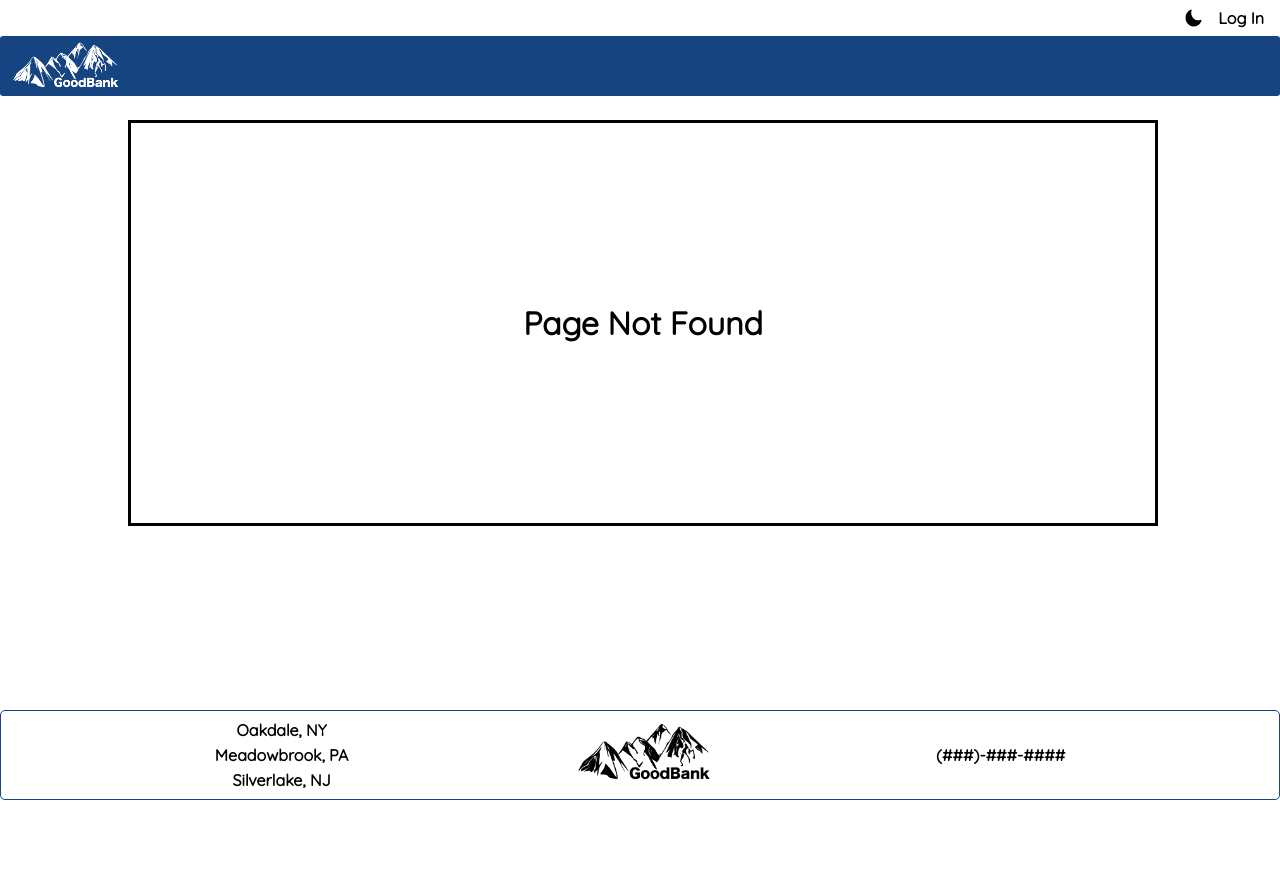
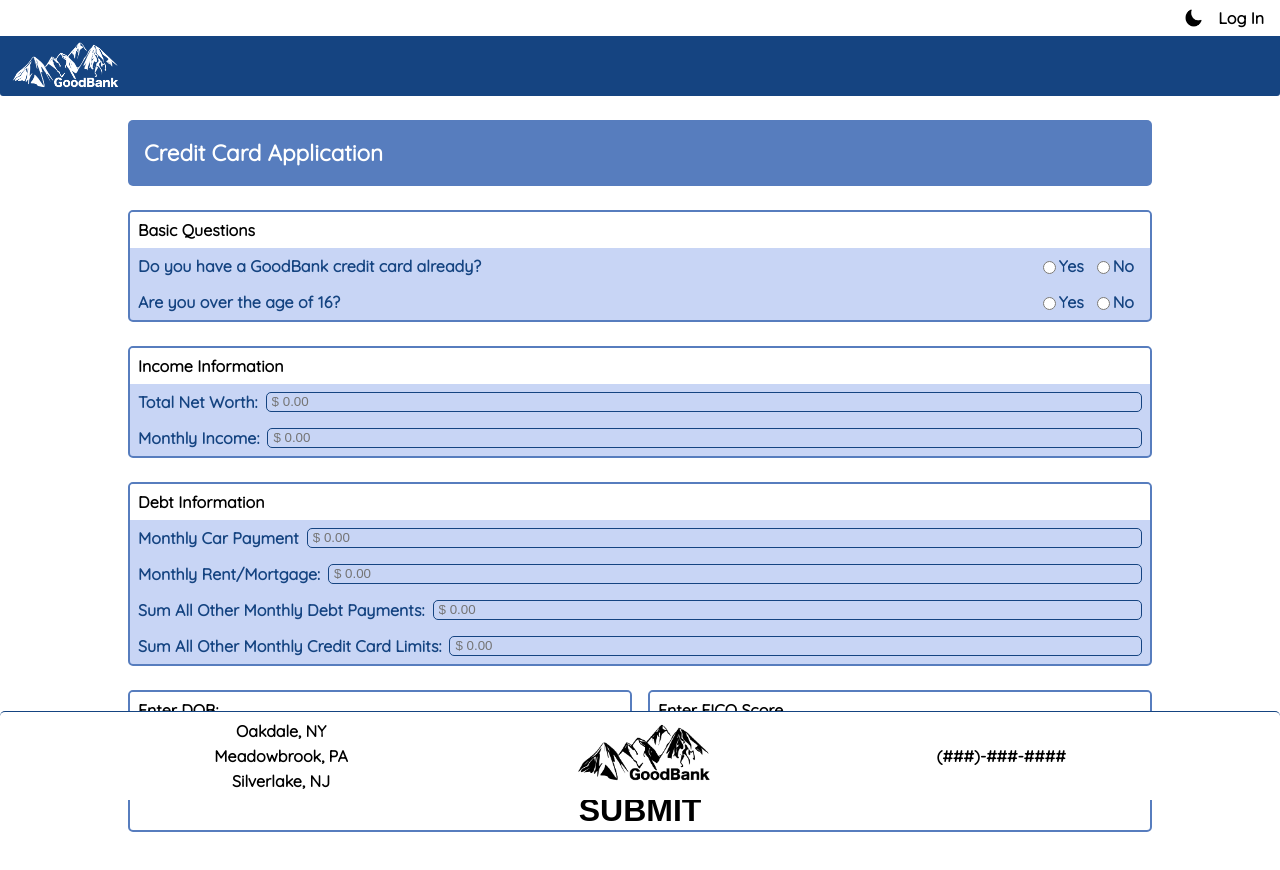
Before and after one commit to 221024-Java-React/t3-p3-bank-app, a React (Create React App) app in the folder banking-frontend/: page /cc in a window 1280 px wide. Before the commit this address had no page. Shown: the top 870 px of the page. Built offline with nearby package versions, Linux system fonts and the light colour scheme.

Commit message:
created credit card application and modified some theming

```diff
--- a/banking-frontend/src/App.tsx
+++ b/banking-frontend/src/App.tsx
@@ -89,6 +89,7 @@ function App() {
                                 </>
                             )}
                             <Route path="*" element={<PageNotFound />} />
+                            <Route path="/cc" element={<CreditCardApplication />} />
                         </Routes>
                     </Body>
                     <Footer />
--- a/banking-frontend/src/Components/Forms/CreditCardApplication.tsx
+++ b/banking-frontend/src/Components/Forms/CreditCardApplication.tsx
@@ -2,18 +2,63 @@ import React, { useState } from "react";
 import styled from "styled-components";
 import AccountHeader from "../AccountPage/AccountHeader";
 
-const Container = styled.div`
-    border: 2px solid ${props => props.theme.primaryMed};
-    border-radius: ${props => props.theme.borderRadius};
-    margin-top: 1.5rem;
-    padding: 1rem;
+const Container = styled.div``;
+const ApplicationForm = styled.form`
     display: flex;
     flex-direction: column;
     justify-content: space-between;
 `;
-const ApplicationForm = styled.form``;
-const Label = styled.label``;
-const Input = styled.input``;
+const SectionHeader = styled.div`
+    padding: 0.5em;
+    background-color: ${(props) => props.theme.background};
+    border-radius: 3px 3px 0 0;
+    font-weight: bold;
+    color: ${(props) => props.theme.color};
+`;
+const SectionWrapper = styled.div`
+    display: flex;
+    flex-direction: column;
+    justify-content: space-between;
+    border: 2px solid ${(props) => props.theme.primaryMed};
+    border-radius: ${(props) => props.theme.borderRadius};
+    margin-top: 1.5rem;
+    /* padding: 1rem; */
+    justify-content: space-between;
+    background: ${(props) => props.theme.primaryLightest};
+    color: ${(props) => props.theme.primaryDark};
+`;
+const InputWrapper = styled.div`
+    display: flex;
+    /* padding-block: 0.2em; */
+    padding: 0.5em;
+`;
+const Label = styled.label`
+    font-weight: bold;
+    padding-right: 0.5em;
+`;
+const Input = styled.input`
+    background: transparent;
+    border: 1px solid ${(props) => props.theme.border};
+    border-radius: ${(props) => props.theme.borderRadius};
+    padding-inline: 5px;
+    outline: none;
+`;
+const FinalSection = styled.div`
+    display: flex;
+`;
+const SubmitButton = styled.button`
+    margin-top: 1.5rem;
+    display: flex;
+    justify-content: center;
+    background-color: ${(props) => props.theme.background};
+    border: 2px solid ${(props) => props.theme.primaryMed};
+    border-radius: ${(props) => props.theme.borderRadius};
+    font-weight: bold;
+    font-size: 2em;
+    color: ${(props) => props.theme.color};
+    outline: none;
+    cursor: pointer;
+`;
 
 const initInputs = {};
 
@@ -27,17 +72,137 @@ const CreditCardApplication = () => {
     return (
         <>
             <AccountHeader
-                title="Apply for a Credit Card"
+                title="Credit Card Application"
                 btnTitle={undefined}
                 btnLink={undefined}
             />
             <Container>
                 <ApplicationForm onSubmit={handleFormSubmit}>
-                    <Label>Do you have a GoodBank credit card already?</Label>
-                    <Input type="radio" id="yes" name="q1" value="yes" />
-                    <Label htmlFor="yes">Yes</Label>
-                    <Input type="radio" id="no" name="q1" value="no" />
-                    <Label htmlFor="no">No</Label>
+                    <SectionWrapper>
+                        <SectionHeader>Basic Questions</SectionHeader>
+                        <InputWrapper>
+                            <Label style={{ flex: 1 }}>
+                                Do you have a GoodBank credit card already?
+                            </Label>
+                            <Input
+                                type="radio"
+                                id="yes"
+                                name="q1"
+                                value="yes"
+                            />
+                            <Label htmlFor="yes">Yes</Label>
+                            <Input type="radio" id="no" name="q1" value="no" />
+                            <Label htmlFor="no">No</Label>
+                        </InputWrapper>
+                        <InputWrapper>
+                            <Label style={{ flex: 1 }}>
+                                Are you over the age of 16?
+                            </Label>
+                            <Input
+                                type="radio"
+                                id="yes"
+                                name="q1"
+                                value="yes"
+                            />
+                            <Label htmlFor="yes">Yes</Label>
+                            <Input type="radio" id="no" name="q1" value="no" />
+                            <Label htmlFor="no">No</Label>
+                        </InputWrapper>
+                    </SectionWrapper>
+                    <SectionWrapper>
+                        <SectionHeader>Income Information</SectionHeader>
+                        <InputWrapper>
+                            <Label>Total Net Worth:</Label>
+                            <Input
+                                type="text"
+                                id="net-worth"
+                                name="q1"
+                                placeholder="$ 0.00"
+                                style={{ flex: 1 }}
+                            />
+                        </InputWrapper>
+                        <InputWrapper>
+                            <Label>Monthly Income:</Label>
+                            <Input
+                                type="text"
+                                id="net-worth"
+                                name="q1"
+                                placeholder="$ 0.00"
+                                style={{ flex: 1 }}
+                            />
+                        </InputWrapper>
+                    </SectionWrapper>
+                    <SectionWrapper>
+                        <SectionHeader>Debt Information</SectionHeader>
+                        <InputWrapper>
+                            <Label>Monthly Car Payment</Label>
+                            <Input
+                                type="text"
+                                id="net-worth"
+                                name="q1"
+                                placeholder="$ 0.00"
+                                style={{ flex: 1 }}
+                            />
+                        </InputWrapper>
+                        <InputWrapper>
+                            <Label>Monthly Rent/Mortgage:</Label>
+                            <Input
+                                type="text"
+                                id="net-worth"
+                                name="q1"
+                                placeholder="$ 0.00"
+                                style={{ flex: 1 }}
+                            />
+                        </InputWrapper>
+                        <InputWrapper>
+                            <Label>Sum All Other Monthly Debt Payments:</Label>
+                            <Input
+                                type="text"
+                                id="net-worth"
+                                name="q1"
+                                placeholder="$ 0.00"
+                                style={{ flex: 1 }}
+                            />
+                        </InputWrapper>
+                        <InputWrapper>
+                            <Label>
+                                Sum All Other Monthly Credit Card Limits:
+                            </Label>
+                            <Input
+                                type="text"
+                                id="net-worth"
+                                name="q1"
+                                placeholder="$ 0.00"
+                                style={{ flex: 1 }}
+                            />
+                        </InputWrapper>
+                    </SectionWrapper>
+                    <FinalSection>
+                        <SectionWrapper style={{ flex: 1, marginRight: "1em" }}>
+                            <SectionHeader>Enter DOB:</SectionHeader>
+                            <InputWrapper>
+                                <Input
+                                    type="date"
+                                    id="net-worth"
+                                    name="q1"
+                                    style={{ flex: 1, color: "#154481" }}
+                                />
+                            </InputWrapper>
+                        </SectionWrapper>
+                        <SectionWrapper style={{ flex: 1 }}>
+                            <SectionHeader>Enter FICO Score</SectionHeader>
+                            <InputWrapper>
+                                <Input
+                                    type="text"
+                                    id="net-worth"
+                                    name="q1"
+                                    placeholder="0-850"
+                                    style={{ flex: 1 }}
+                                />
+                            </InputWrapper>
+                        </SectionWrapper>
+                    </FinalSection>
+                    <SubmitButton>SUBMIT</SubmitButton>
                 </ApplicationForm>
             </Container>
         </>
--- a/banking-frontend/src/Components/Homepages/OurServices.tsx
+++ b/banking-frontend/src/Components/Homepages/OurServices.tsx
@@ -29,7 +29,7 @@ const AccordionHeader = styled.h2`
 const AccordionButton = styled.button`
     border: none;
     background-color: transparent;
-    color: ${props => props.theme.text};
+    color: ${props => props.theme.color};
     width: 100%;
     text-align: left;
     font-size: 1em;
--- a/banking-frontend/src/Components/Navigation/Footer.tsx
+++ b/banking-frontend/src/Components/Navigation/Footer.tsx
@@ -1,16 +1,19 @@
+import { useContext } from "react";
 import { Link } from "react-router-dom";
 import styled from "styled-components";
 import GBLogo_Black from "../../Assets/GoodBank-Logo_Black.png";
+import { DarkModeContext } from "../../Context/DarkModeContext";
+import { DarkModeContextState } from "../../Interfaces/DarkMode";
+import GBLogo_White from "../../Assets/GoodBank-Logo_White.png";
 
 const Container = styled.div`
     position: sticky;
     bottom: 0;
     display: flex;
     justify-content: space-evenly;
-    border: 1px solid ${(props) => props.theme.border};
+    border-top: 1px solid ${(props) => props.theme.border};
     border-radius: ${(props) => props.theme.borderRadius};
     background: ${(props) => props.theme.body};
-    box-shadow: 0 -20px 0px ${(props) => props.theme.background};
     color: ${(props) => props.theme.color};
 `;
 const Box = styled.div`
@@ -28,6 +31,8 @@ const Logo = styled.img`
 `;
 
 const Footer = () => {
+    const { mode } = useContext(DarkModeContext) as DarkModeContextState;
+
     return (
         <Container>
             <Box>
@@ -36,10 +41,17 @@ const Footer = () => {
                 <Data>Silverlake, NJ</Data>
             </Box>
             <Link to="/">
-                <Logo
-                    src={GBLogo_Black}
-                    alt="Black GoodBank logo with mountains"
-                />
+                {mode === "Light" ? (
+                    <Logo
+                        src={GBLogo_Black}
+                        alt="Black GoodBank logo with mountains"
+                    />
+                ) : (
+                    <Logo
+                        src={GBLogo_White}
+                        alt="Black GoodBank logo with mountains"
+                    />
+                )}
             </Link>
             <Box>
                 <Data>(###)-###-####</Data>
--- a/banking-frontend/src/Components/Navigation/Navbar.tsx
+++ b/banking-frontend/src/Components/Navigation/Navbar.tsx
@@ -40,9 +40,8 @@ const MenuItem = styled.div`
 `;
 const Banner = styled.div`
     background: ${(props) => props.theme.primaryDark};
-    box-shadow: 0 10px 5px ${(props) => props.theme.background};
     margin-bottom: 1.5rem;
-    border-radius: 3px;
+    border-radius: 0 0 3px 3px;
 `;
 const Logo = styled.img`
     width: 8rem;
```
